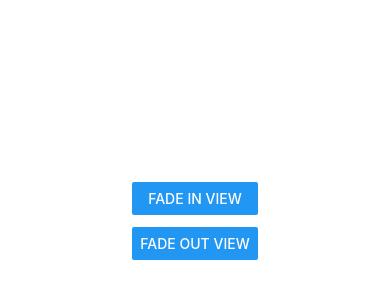
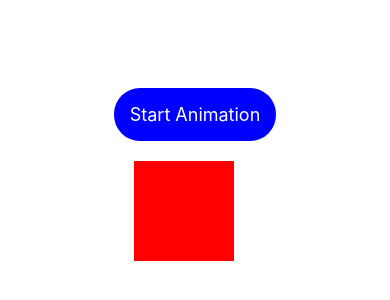
Before and after one commit to Ibrahimfathi96/learning-React-Native, a React Native app: screen / in a window 390 px wide. Shown: the part 238-538 px from the top of the page. Built offline with nearby package versions, Linux system fonts and the light colour scheme.

Commit message:
decay animation

```diff
--- a/App.js
+++ b/App.js
@@ -1,53 +1,35 @@
 import React, { useRef } from "react";
 import {
-  Animated,
-  Text,
   View,
   StyleSheet,
-  Button,
-  SafeAreaView,
+  Text,
+  TouchableOpacity,
+  Animated,
 } from "react-native";
 
 const App = () => {
-  // fadeAnim will be used as the value for opacity. Initial Value: 0
-  const fadeAnim = useRef(new Animated.Value(0)).current;
-
-  const fadeIn = () => {
-    // Will change fadeAnim value to 1 in 5 seconds
-    Animated.timing(fadeAnim, {
-      toValue: 1,
-      duration: 5000,
+  const animatedValue = useRef(new Animated.Value(0)).current;
+  const pressHandler = () => {
+    Animated.decay(animatedValue, {
+      velocity: 0.5,
+      deceleration: 0.98,
       useNativeDriver: true,
     }).start();
   };
-
-  const fadeOut = () => {
-    // Will change fadeAnim value to 0 in 3 seconds
-    Animated.timing(fadeAnim, {
-      toValue: 0,
-      duration: 3000,
-      useNativeDriver: true,
-    }).start();
-  };
-
   return (
-    <SafeAreaView style={styles.container}>
+    <View style={styles.container}>
+      <TouchableOpacity onPress={pressHandler}>
+        <Text style={styles.buttonRow}>Start Animation</Text>
         <Animated.View
           style={[
-          styles.fadingContainer,
+            styles.box,
             {
-            // Bind opacity to animated value
-            opacity: fadeAnim,
+              transform: [{ translateY: animatedValue }],
             },
           ]}
-      >
-        <Text style={styles.fadingText}>Fading View!</Text>
-      </Animated.View>
-      <View style={styles.buttonRow}>
-        <Button title="Fade In View" onPress={fadeIn} />
-        <Button title="Fade Out View" onPress={fadeOut} />
+        ></Animated.View>
+      </TouchableOpacity>
     </View>
-    </SafeAreaView>
   );
 };
 
@@ -57,6 +39,14 @@ const styles = StyleSheet.create({
     alignItems: "center",
     justifyContent: "center",
   },
+  box: {
+    width: 100,
+    height: 100,
+    margin: 20,
+    justifyContent: "center",
+    alignItems: "center",
+    backgroundColor: "red",
+  },
   fadingContainer: {
     padding: 20,
     backgroundColor: "powderblue",
@@ -65,9 +55,14 @@ const styles = StyleSheet.create({
     fontSize: 28,
   },
   buttonRow: {
-    flexBasis: 100,
+    justifyContent: "center",
+    alignItems: "center",
     justifyContent: "space-evenly",
-    marginVertical: 16,
+    padding: 16,
+    fontSize: 18,
+    borderRadius: 26,
+    color: "white",
+    backgroundColor: "blue",
   },
 });
 
```
Lines whose indentation alone changed are shown as unchanged.
